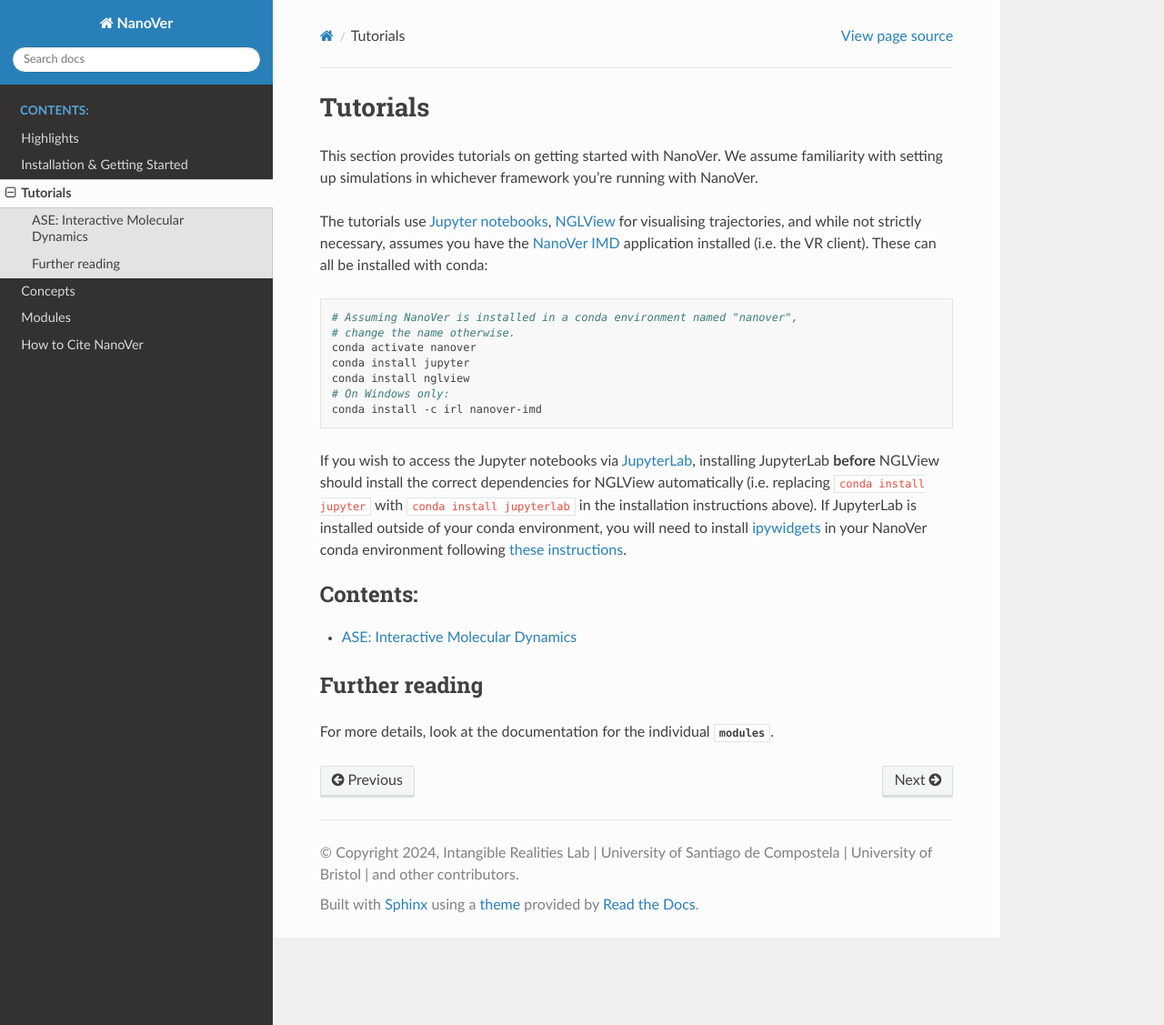
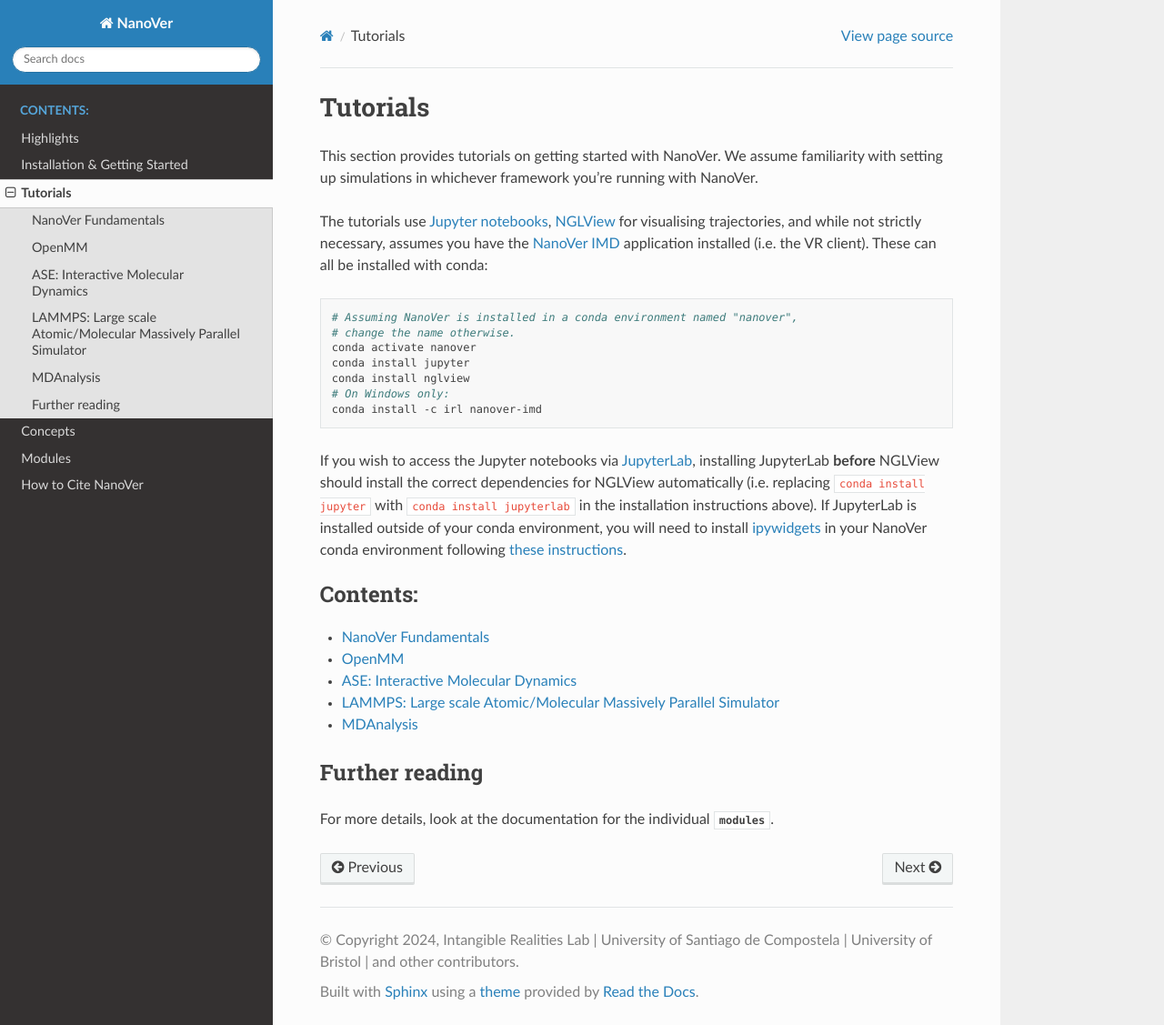
Before and after one commit to IRL2/nanover-docs, a Sphinx documentation site: the page built from source/tutorials/tutorials.rst, in a window 1280 px wide and 1127 px high. Shown: the whole window at 91% size. Built offline with Sphinx 7.4.7 and the Read the Docs theme 2.0.0, drawn with Linux system fonts in a browser that asks for light colours; pages that are not in the unit, such as notebooks, are missing from menus; the version number could not be read and is left out.

Commit message:
Add more examples to the documentation (#47)
* Add pages for the other directories in the examples directory and add descriptions of the current notebooks in fundamentals

* Add information to the OpenMM tutorials page

* Formatting and rewording

* Formatting and rewording

* Add comment about broken tutorial and link to issue

* Update reference to Modules in the Tutorials page (#50)

* Add missing ASE notebooks

* Add link to MDAnalysis examples

* removed warning for modules.rst

* Removed :orphan:

---------

Co-authored-by: Rhoslyn Roebuck Williams <50617818+rhoslynroebuck@users.noreply.github.com>
Co-authored-by: ¨Mohamed-Dhouioui¨ <¨mohamed.dhouioui@enis.tn¨>

```diff
--- a/source/concepts/concepts.rst
+++ b/source/concepts/concepts.rst
@@ -1,3 +1,6 @@
+.. _concepts:
+
+==================================
 Concepts
 ==================================
 
--- a/source/tutorials/ase.rst
+++ b/source/tutorials/ase.rst
@@ -42,6 +42,9 @@
 
 * `basic_example`: A notebook showing how one can run the server for an OpenMM simulation,  connect a client to it, and render a simple visualisation.
 * `openmm_nanotube`: A notebook that runs a simulation of a carbon nanotube, then applies interactive forces to it from the notebook.
+* `openmm_graphene`: A notebook that runs a simulation of a graphene sheet, and demonstrates how parameters of the simulation can be controlled in real
+  time through the Jupyter notebook interface.
+* `openmm_neuraminidase`: A notebook that demonstrates how to construct an input file for an OpenMM simulation of neuraminidase to run with NanoVer from scratch.
 * `nanover_nglview`: A notebook that assumes a server is already running, and visualises it with `NGLView <https://github.com/arose/nglview>`_. To run this notebook, ensure NGLView is installed with:
 
 .. code-block:: bash
--- /dev/null
+++ b/source/tutorials/lammps.rst
@@ -0,0 +1,9 @@
+=================================================================
+LAMMPS: Large scale Atomic/Molecular Massively Parallel Simulator
+=================================================================
+
+A set of tutorials that demonstrate how to use NanoVer to run interactive molecular
+dynamics simulations using LAMMPS. We are aware that the current tutorials for
+interfacing LAMMPS with NanoVer are incomplete
+(see `Issue #84 <https://github.com/IRL2/nanover-protocol/issues/184>`_), and are
+working to resolve these problems.
--- a/source/tutorials/tutorials.rst
+++ b/source/tutorials/tutorials.rst
@@ -25,9 +25,13 @@
    :maxdepth: 1
    :caption: Contents:
 
+   fundamentals.rst
+   openmm.rst
    ase.rst
+   lammps.rst
+   mdanalysis.rst
 
 Further reading
 ---------------
 
-For more details, look at the documentation for the individual :mod:`modules <nanover>`.
+For more details, look at the documentation for the individual :mod:`modules <modules>`.
```
Also changed, not shown: source/tutorials/fundamentals.rst (added, +22 -0 lines), source/tutorials/mdanalysis.rst (added, +8 -0 lines), source/tutorials/openmm.rst (added, +15 -0 lines).
